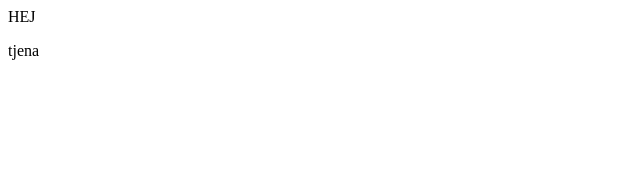
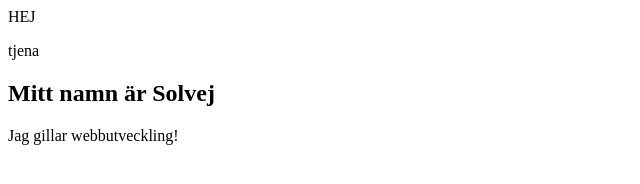
Before and after one commit to swawida/Projektkurs1_Ida_Quick_Solvej_Smeds, a plain HTML site: page index.html in a window 1280 px wide. Shown: the whole page, without its empty margins (0-640 px from the left). Drawn offline with Linux system fonts and the light colour scheme.

Commit message:
hejhejhej

```diff
--- a/index.html
+++ b/index.html
@@ -1,2 +1,7 @@
 <p>HEJ</p>
 <p>tjena</p>
+
+<section>
+    <h2>Mitt namn är Solvej</h2>
+    <p>Jag gillar webbutveckling!</p>
+</section>
```
